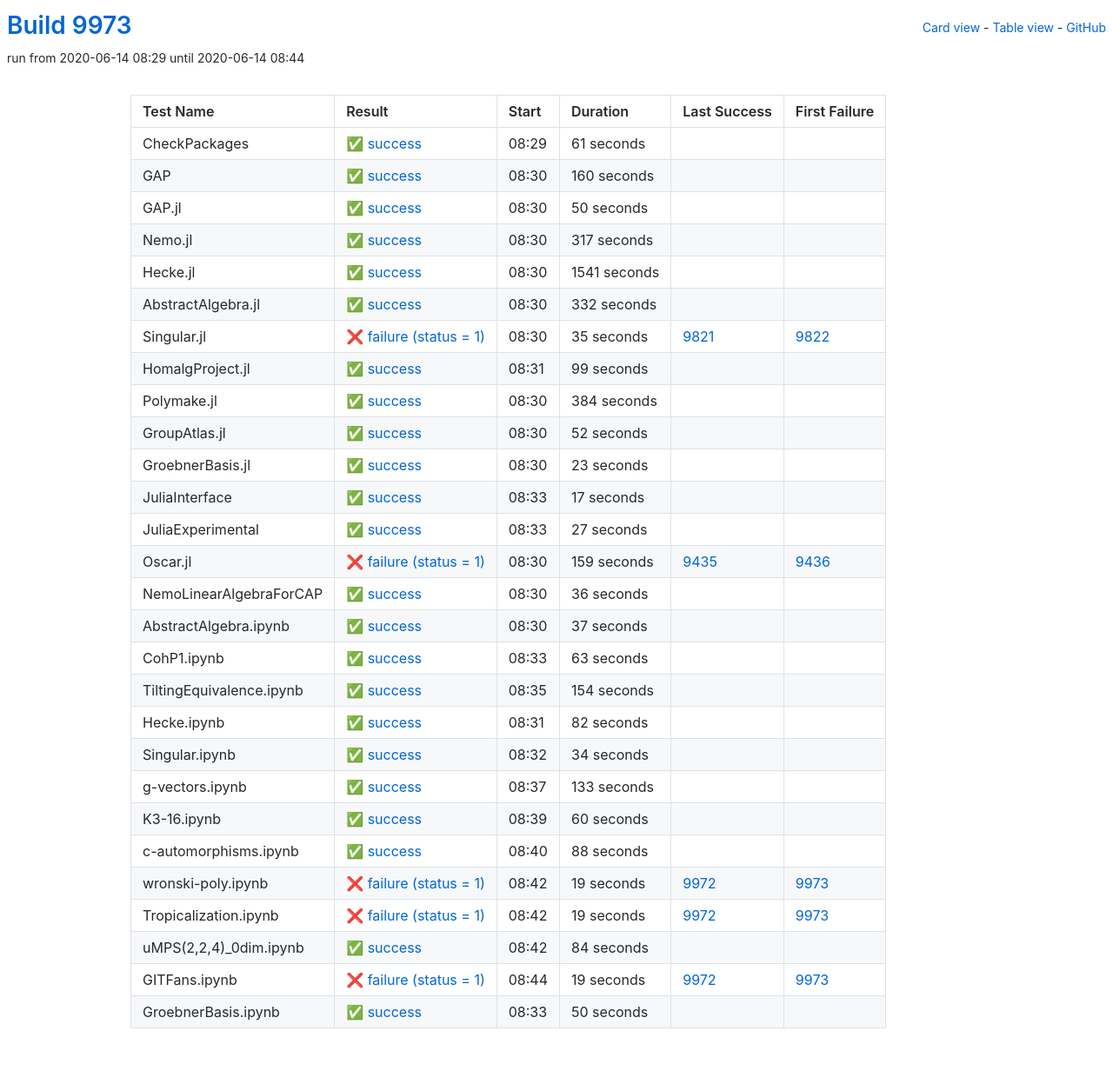
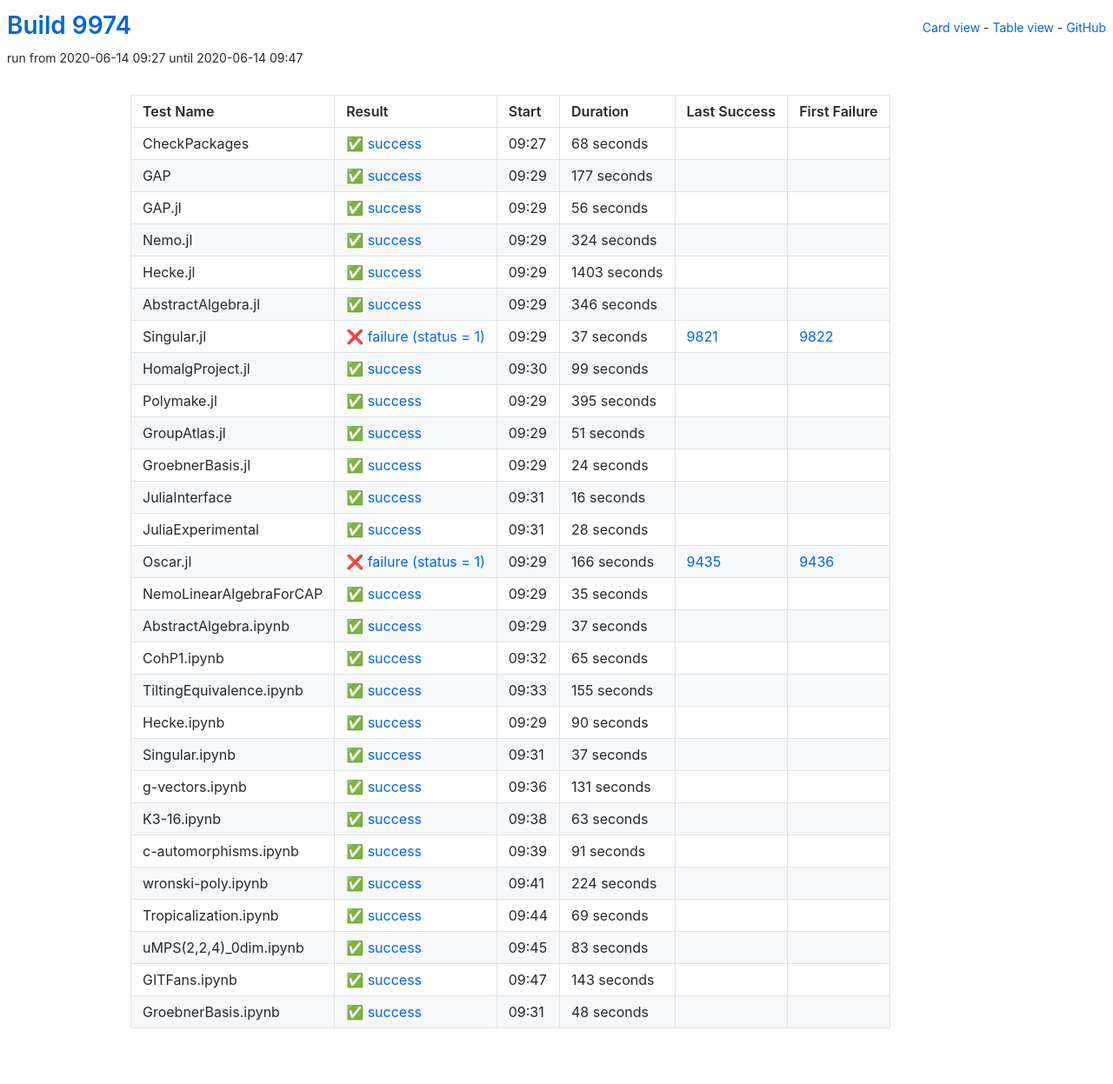
Before and after one commit to oscar-system/oscar-ci-status, a Jekyll site: the page built from table.html, in a window 1280 px wide. Shown: the whole page at 87% size. Built offline with Jekyll 4.4.1, drawn with Linux system fonts in a browser that asks for light colours.

Commit message:
Build #9974

```diff
--- a/_data/ci.yml
+++ b/_data/ci.yml
@@ -1,6 +1,6 @@
 ---
-build: 9973
-build_url: https://oscarci.mathematik.uni-kl.de/job/oscar/9973/
+build: 9974
+build_url: https://oscarci.mathematik.uni-kl.de/job/oscar/9974/
 job: oscar
 organization: oscar-system
 repo: oscar-ci-status
@@ -8,92 +8,92 @@
 tests:
 - name: CheckPackages
   id: checkpackages
-  log: https://oscarci.mathematik.uni-kl.de/job/oscar/9973/artifact/logs/build-9973/CheckPackages.log
-  start: 2020-06-14 08:29
+  log: https://oscarci.mathematik.uni-kl.de/job/oscar/9974/artifact/logs/build-9974/CheckPackages.log
+  start: 2020-06-14 09:27
   success: true
   exitcode: 0
   status: success
-  duration: 61
+  duration: 68
   last_success: false
   last_success_url:
   first_failure: false
   first_failure_url:
 - name: GAP
   id: gap
-  log: https://oscarci.mathematik.uni-kl.de/job/oscar/9973/artifact/logs/build-9973/GAP.log
-  start: 2020-06-14 08:30
+  log: https://oscarci.mathematik.uni-kl.de/job/oscar/9974/artifact/logs/build-9974/GAP.log
+  start: 2020-06-14 09:29
   success: true
   exitcode: 0
   status: success
-  duration: 160
+  duration: 177
   last_success: false
   last_success_url:
   first_failure: false
   first_failure_url:
 - name: GAP.jl
   id: gap-jl
-  log: https://oscarci.mathematik.uni-kl.de/job/oscar/9973/artifact/logs/build-9973/GAP.jl.log
-  start: 2020-06-14 08:30
+  log: https://oscarci.mathematik.uni-kl.de/job/oscar/9974/artifact/logs/build-9974/GAP.jl.log
+  start: 2020-06-14 09:29
   success: true
   exitcode: 0
   status: success
-  duration: 50
+  duration: 56
   last_success: false
   last_success_url:
   first_failure: false
   first_failure_url:
 - name: Nemo.jl
   id: nemo-jl
-  log: https://oscarci.mathematik.uni-kl.de/job/oscar/9973/artifact/logs/build-9973/Nemo.jl.log
-  start: 2020-06-14 08:30
+  log: https://oscarci.mathematik.uni-kl.de/job/oscar/9974/artifact/logs/build-9974/Nemo.jl.log
+  start: 2020-06-14 09:29
   success: true
   exitcode: 0
   status: success
-  duration: 317
+  duration: 324
   last_success: false
   last_success_url:
   first_failure: false
   first_failure_url:
 - name: Hecke.jl
   id: hecke-jl
-  log: https://oscarci.mathematik.uni-kl.de/job/oscar/9973/artifact/logs/build-9973/Hecke.jl.log
-  start: 2020-06-14 08:30
+  log: https://oscarci.mathematik.uni-kl.de/job/oscar/9974/artifact/logs/build-9974/Hecke.jl.log
+  start: 2020-06-14 09:29
   success: true
   exitcode: 0
   status: success
-  duration: 1541
+  duration: 1403
   last_success: false
   last_success_url:
   first_failure: false
   first_failure_url:
 - name: AbstractAlgebra.jl
   id: abstractalgebra-jl
-  log: https://oscarci.mathematik.uni-kl.de/job/oscar/9973/artifact/logs/build-9973/AbstractAlgebra.jl.log
-  start: 2020-06-14 08:30
+  log: https://oscarci.mathematik.uni-kl.de/job/oscar/9974/artifact/logs/build-9974/AbstractAlgebra.jl.log
+  start: 2020-06-14 09:29
   success: true
   exitcode: 0
   status: success
-  duration: 332
+  duration: 346
   last_success: false
   last_success_url:
   first_failure: false
   first_failure_url:
 - name: Singular.jl
   id: singular-jl
-  log: https://oscarci.mathematik.uni-kl.de/job/oscar/9973/artifact/logs/build-9973/Singular.jl.log
-  start: 2020-06-14 08:30
+  log: https://oscarci.mathematik.uni-kl.de/job/oscar/9974/artifact/logs/build-9974/Singular.jl.log
+  start: 2020-06-14 09:29
   success: false
   exitcode: 1
   status: failure
-  duration: 35
+  duration: 37
   last_success: 9821
   last_success_url: https://oscarci.mathematik.uni-kl.de/job/oscar/9821/
   first_failure: 9822
   first_failure_url: https://oscarci.mathematik.uni-kl.de/job/oscar/9822/
 - name: HomalgProject.jl
   id: homalgproject-jl
-  log: https://oscarci.mathematik.uni-kl.de/job/oscar/9973/artifact/logs/build-9973/HomalgProject.jl.log
-  start: 2020-06-14 08:31
+  log: https://oscarci.mathematik.uni-kl.de/job/oscar/9974/artifact/logs/build-9974/HomalgProject.jl.log
+  start: 2020-06-14 09:30
   success: true
   exitcode: 0
   status: success
@@ -104,92 +104,92 @@
   first_failure_url:
 - name: Polymake.jl
   id: polymake-jl
-  log: https://oscarci.mathematik.uni-kl.de/job/oscar/9973/artifact/logs/build-9973/Polymake.jl.log
-  start: 2020-06-14 08:30
+  log: https://oscarci.mathematik.uni-kl.de/job/oscar/9974/artifact/logs/build-9974/Polymake.jl.log
+  start: 2020-06-14 09:29
   success: true
   exitcode: 0
   status: success
-  duration: 384
+  duration: 395
   last_success: false
   last_success_url:
   first_failure: false
   first_failure_url:
 - name: GroupAtlas.jl
   id: groupatlas-jl
-  log: https://oscarci.mathematik.uni-kl.de/job/oscar/9973/artifact/logs/build-9973/GroupAtlas.jl.log
-  start: 2020-06-14 08:30
+  log: https://oscarci.mathematik.uni-kl.de/job/oscar/9974/artifact/logs/build-9974/GroupAtlas.jl.log
+  start: 2020-06-14 09:29
   success: true
   exitcode: 0
   status: success
-  duration: 52
+  duration: 51
   last_success: false
   last_success_url:
   first_failure: false
   first_failure_url:
 - name: GroebnerBasis.jl
   id: groebnerbasis-jl
-  log: https://oscarci.mathematik.uni-kl.de/job/oscar/9973/artifact/logs/build-9973/GroebnerBasis.jl.log
-  start: 2020-06-14 08:30
+  log: https://oscarci.mathematik.uni-kl.de/job/oscar/9974/artifact/logs/build-9974/GroebnerBasis.jl.log
+  start: 2020-06-14 09:29
   success: true
   exitcode: 0
   status: success
-  duration: 23
+  duration: 24
   last_success: false
   last_success_url:
   first_failure: false
   first_failure_url:
 - name: JuliaInterface
   id: juliainterface
-  log: https://oscarci.mathematik.uni-kl.de/job/oscar/9973/artifact/logs/build-9973/JuliaInterface.log
-  start: 2020-06-14 08:33
+  log: https://oscarci.mathematik.uni-kl.de/job/oscar/9974/artifact/logs/build-9974/JuliaInterface.log
+  start: 2020-06-14 09:31
   success: true
   exitcode: 0
   status: success
-  duration: 17
+  duration: 16
   last_success: false
   last_success_url:
   first_failure: false
   first_failure_url:
 - name: JuliaExperimental
   id: juliaexperimental
-  log: https://oscarci.mathematik.uni-kl.de/job/oscar/9973/artifact/logs/build-9973/JuliaExperimental.log
-  start: 2020-06-14 08:33
+  log: https://oscarci.mathematik.uni-kl.de/job/oscar/9974/artifact/logs/build-9974/JuliaExperimental.log
+  start: 2020-06-14 09:31
   success: true
   exitcode: 0
   status: success
-  duration: 27
+  duration: 28
   last_success: false
   last_success_url:
   first_failure: false
   first_failure_url:
 - name: Oscar.jl
   id: oscar-jl
-  log: https://oscarci.mathematik.uni-kl.de/job/oscar/9973/artifact/logs/build-9973/Oscar.jl.log
-  start: 2020-06-14 08:30
+  log: https://oscarci.mathematik.uni-kl.de/job/oscar/9974/artifact/logs/build-9974/Oscar.jl.log
+  start: 2020-06-14 09:29
   success: false
   exitcode: 1
   status: failure
-  duration: 159
+  duration: 166
   last_success: 9435
   last_success_url: https://oscarci.mathematik.uni-kl.de/job/oscar/9435/
   first_failure: 9436
   first_failure_url: https://oscarci.mathematik.uni-kl.de/job/oscar/9436/
 - name: NemoLinearAlgebraForCAP
   id: nemolinearalgebraforcap
-  log: https://oscarci.mathematik.uni-kl.de/job/oscar/9973/artifact/logs/build-9973/NemoLinearAlgebraForCAP.log
-  start: 2020-06-14 08:30
+  log: https://oscarci.mathematik.uni-kl.de/job/oscar/9974/artifact/logs/build-9974/NemoLinearAlgebraForCAP.log
+  start: 2020-06-14 09:29
   success: true
   exitcode: 0
   status: success
-  duration: 36
+  duration: 35
   last_success: false
   last_success_url:
   first_failure: false
   first_failure_url:
 - name: AbstractAlgebra.ipynb
   id: abstractalgebra-ipynb
-  log: https://oscarci.mathematik.uni-kl.de/job/oscar/9973/artifact/logs/build-9973/AbstractAlgebra.ipynb.log
-  start: 2020-06-14 08:30
+  log: https://oscarci.mathematik.uni-kl.de/job/oscar/9974/artifact/logs/build-9974/AbstractAlgebra.ipynb.log
+  start: 2020-06-14 09:29
   success: true
   exitcode: 0
   status: success
@@ -200,8 +200,68 @@
   first_failure_url:
 - name: CohP1.ipynb
   id: cohp1-ipynb
-  log: https://oscarci.mathematik.uni-kl.de/job/oscar/9973/artifact/logs/build-9973/CohP1.ipynb.log
-  start: 2020-06-14 08:33
+  log: https://oscarci.mathematik.uni-kl.de/job/oscar/9974/artifact/logs/build-9974/CohP1.ipynb.log
+  start: 2020-06-14 09:32
+  success: true
+  exitcode: 0
+  status: success
+  duration: 65
+  last_success: false
+  last_success_url:
+  first_failure: false
+  first_failure_url:
+- name: TiltingEquivalence.ipynb
+  id: tiltingequivalence-ipynb
+  log: https://oscarci.mathematik.uni-kl.de/job/oscar/9974/artifact/logs/build-9974/TiltingEquivalence.ipynb.log
+  start: 2020-06-14 09:33
+  success: true
+  exitcode: 0
+  status: success
+  duration: 155
+  last_success: false
+  last_success_url:
+  first_failure: false
+  first_failure_url:
+- name: Hecke.ipynb
+  id: hecke-ipynb
+  log: https://oscarci.mathematik.uni-kl.de/job/oscar/9974/artifact/logs/build-9974/Hecke.ipynb.log
+  start: 2020-06-14 09:29
+  success: true
+  exitcode: 0
+  status: success
+  duration: 90
+  last_success: false
+  last_success_url:
+  first_failure: false
+  first_failure_url:
+- name: Singular.ipynb
+  id: singular-ipynb
+  log: https://oscarci.mathematik.uni-kl.de/job/oscar/9974/artifact/logs/build-9974/Singular.ipynb.log
+  start: 2020-06-14 09:31
+  success: true
+  exitcode: 0
+  status: success
+  duration: 37
+  last_success: false
+  last_success_url:
+  first_failure: false
+  first_failure_url:
+- name: g-vectors.ipynb
+  id: g-vectors-ipynb
+  log: https://oscarci.mathematik.uni-kl.de/job/oscar/9974/artifact/logs/build-9974/g-vectors.ipynb.log
+  start: 2020-06-14 09:36
+  success: true
+  exitcode: 0
+  status: success
+  duration: 131
+  last_success: false
+  last_success_url:
+  first_failure: false
+  first_failure_url:
+- name: K3-16.ipynb
+  id: k3-16-ipynb
+  log: https://oscarci.mathematik.uni-kl.de/job/oscar/9974/artifact/logs/build-9974/K3-16.ipynb.log
+  start: 2020-06-14 09:38
   success: true
   exitcode: 0
   status: success
@@ -210,135 +270,75 @@
   last_success_url:
   first_failure: false
   first_failure_url:
-- name: TiltingEquivalence.ipynb
-  id: tiltingequivalence-ipynb
-  log: https://oscarci.mathematik.uni-kl.de/job/oscar/9973/artifact/logs/build-9973/TiltingEquivalence.ipynb.log
-  start: 2020-06-14 08:35
+- name: c-automorphisms.ipynb
+  id: c-automorphisms-ipynb
+  log: https://oscarci.mathematik.uni-kl.de/job/oscar/9974/artifact/logs/build-9974/c-automorphisms.ipynb.log
+  start: 2020-06-14 09:39
   success: true
   exitcode: 0
   status: success
-  duration: 154
-  last_success: false
-  last_success_url:
-  first_failure: false
-  first_failure_url:
-- name: Hecke.ipynb
-  id: hecke-ipynb
-  log: https://oscarci.mathematik.uni-kl.de/job/oscar/9973/artifact/logs/build-9973/Hecke.ipynb.log
-  start: 2020-06-14 08:31
-  success: true
-  exitcode: 0
-  status: success
-  duration: 82
-  last_success: false
-  last_success_url:
-  first_failure: false
-  first_failure_url:
-- name: Singular.ipynb
-  id: singular-ipynb
-  log: https://oscarci.mathematik.uni-kl.de/job/oscar/9973/artifact/logs/build-9973/Singular.ipynb.log
-  start: 2020-06-14 08:32
-  success: true
-  exitcode: 0
-  status: success
-  duration: 34
-  last_success: false
-  last_success_url:
-  first_failure: false
-  first_failure_url:
-- name: g-vectors.ipynb
-  id: g-vectors-ipynb
-  log: https://oscarci.mathematik.uni-kl.de/job/oscar/9973/artifact/logs/build-9973/g-vectors.ipynb.log
-  start: 2020-06-14 08:37
-  success: true
-  exitcode: 0
-  status: success
-  duration: 133
-  last_success: false
-  last_success_url:
-  first_failure: false
-  first_failure_url:
-- name: K3-16.ipynb
-  id: k3-16-ipynb
-  log: https://oscarci.mathematik.uni-kl.de/job/oscar/9973/artifact/logs/build-9973/K3-16.ipynb.log
-  start: 2020-06-14 08:39
-  success: true
-  exitcode: 0
-  status: success
-  duration: 60
-  last_success: false
-  last_success_url:
-  first_failure: false
-  first_failure_url:
-- name: c-automorphisms.ipynb
-  id: c-automorphisms-ipynb
-  log: https://oscarci.mathematik.uni-kl.de/job/oscar/9973/artifact/logs/build-9973/c-automorphisms.ipynb.log
-  start: 2020-06-14 08:40
-  success: true
-  exitcode: 0
-  status: success
-  duration: 88
+  duration: 91
   last_success: false
   last_success_url:
   first_failure: false
   first_failure_url:
 - name: wronski-poly.ipynb
   id: wronski-poly-ipynb
-  log: https://oscarci.mathematik.uni-kl.de/job/oscar/9973/artifact/logs/build-9973/wronski-poly.ipynb.log
-  start: 2020-06-14 08:42
-  success: false
-  exitcode: 1
-  status: failure
-  duration: 19
-  last_success: 9972
-  last_success_url: https://oscarci.mathematik.uni-kl.de/job/oscar/9972/
-  first_failure: 9973
-  first_failure_url: https://oscarci.mathematik.uni-kl.de/job/oscar/9973/
-- name: Tropicalization.ipynb
-  id: tropicalization-ipynb
-  log: https://oscarci.mathematik.uni-kl.de/job/oscar/9973/artifact/logs/build-9973/Tropicalization.ipynb.log
-  start: 2020-06-14 08:42
-  success: false
-  exitcode: 1
-  status: failure
-  duration: 19
-  last_success: 9972
-  last_success_url: https://oscarci.mathematik.uni-kl.de/job/oscar/9972/
-  first_failure: 9973
-  first_failure_url: https://oscarci.mathematik.uni-kl.de/job/oscar/9973/
-- name: uMPS(2,2,4)_0dim.ipynb
-  id: umps-2-2-4-0dim-ipynb
-  log: https://oscarci.mathematik.uni-kl.de/job/oscar/9973/artifact/logs/build-9973/uMPS-2-2-4-_0dim.ipynb.log
-  start: 2020-06-14 08:42
+  log: https://oscarci.mathematik.uni-kl.de/job/oscar/9974/artifact/logs/build-9974/wronski-poly.ipynb.log
+  start: 2020-06-14 09:41
   success: true
   exitcode: 0
   status: success
-  duration: 84
+  duration: 224
+  last_success: false
+  last_success_url:
+  first_failure: false
+  first_failure_url:
+- name: Tropicalization.ipynb
+  id: tropicalization-ipynb
+  log: https://oscarci.mathematik.uni-kl.de/job/oscar/9974/artifact/logs/build-9974/Tropicalization.ipynb.log
+  start: 2020-06-14 09:44
+  success: true
+  exitcode: 0
+  status: success
+  duration: 69
+  last_success: false
+  last_success_url:
+  first_failure: false
+  first_failure_url:
+- name: uMPS(2,2,4)_0dim.ipynb
+  id: umps-2-2-4-0dim-ipynb
+  log: https://oscarci.mathematik.uni-kl.de/job/oscar/9974/artifact/logs/build-9974/uMPS-2-2-4-_0dim.ipynb.log
+  start: 2020-06-14 09:45
+  success: true
+  exitcode: 0
+  status: success
+  duration: 83
   last_success: false
   last_success_url:
   first_failure: false
   first_failure_url:
 - name: GITFans.ipynb
   id: gitfans-ipynb
-  log: https://oscarci.mathematik.uni-kl.de/job/oscar/9973/artifact/logs/build-9973/GITFans.ipynb.log
-  start: 2020-06-14 08:44
-  success: false
-  exitcode: 1
-  status: failure
-  duration: 19
-  last_success: 9972
-  last_success_url: https://oscarci.mathematik.uni-kl.de/job/oscar/9972/
-  first_failure: 9973
-  first_failure_url: https://oscarci.mathematik.uni-kl.de/job/oscar/9973/
-- name: GroebnerBasis.ipynb
-  id: groebnerbasis-ipynb
-  log: https://oscarci.mathematik.uni-kl.de/job/oscar/9973/artifact/logs/build-9973/GroebnerBasis.ipynb.log
-  start: 2020-06-14 08:33
+  log: https://oscarci.mathematik.uni-kl.de/job/oscar/9974/artifact/logs/build-9974/GITFans.ipynb.log
+  start: 2020-06-14 09:47
   success: true
   exitcode: 0
   status: success
-  duration: 50
+  duration: 143
   last_success: false
   last_success_url:
   first_failure: false
   first_failure_url:
+- name: GroebnerBasis.ipynb
+  id: groebnerbasis-ipynb
+  log: https://oscarci.mathematik.uni-kl.de/job/oscar/9974/artifact/logs/build-9974/GroebnerBasis.ipynb.log
+  start: 2020-06-14 09:31
+  success: true
+  exitcode: 0
+  status: success
+  duration: 48
+  last_success: false
+  last_success_url:
+  first_failure: false
+  first_failure_url:
```
Also changed, not shown: README.md.
